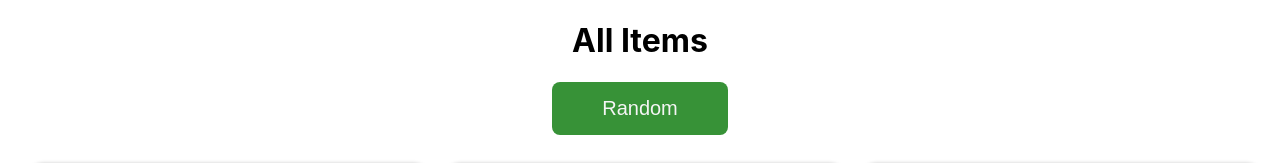
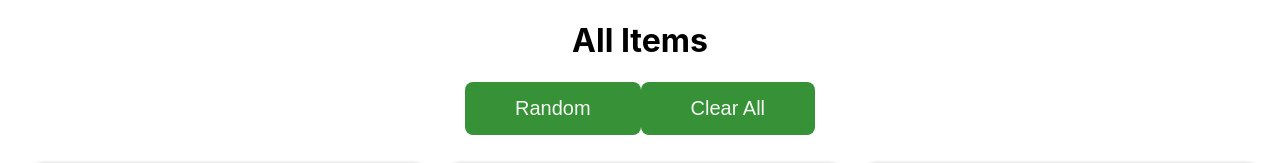
Before and after one commit to Mohammadashif007/juice-shop, a React (Create React App) app: page / in a window 1280 px wide. Shown: the top 163 px of the page. Built offline with nearby package versions, Linux system fonts and the light colour scheme.

Commit message:
remove item successfully work

```diff
--- a/src/App.js
+++ b/src/App.js
@@ -42,10 +42,15 @@ function App() {
       setRandom(item);
     }
 
+    const handleClear = () => {
+
+    }
+
     return (
         <div className="fruits-shop">
             <h1>All Items</h1>
             <button className="random-btn" onClick={() => getRandomItem()}>Random</button>
+            <button className="random-btn" onClick={() => handleClear()}>Clear All</button>
             <div className="fruits-container">
                 {fruits.map((fruit) => (
                     <Fruit
--- a/src/Cart/Cart.js
+++ b/src/Cart/Cart.js
@@ -3,11 +3,10 @@ import "./Cart.css";
 import "../App.css";
 
 const Cart = ({ cart, setCart, random }) => {
-    // console.log(random);
-    // const {name, picture, price} = random;
 
     const handleRemove = (item) => {
-        // console.log(item);
+        const arr = cart.filter(product => item.id !== product.id);
+        setCart(arr);
 
     }
 
```
